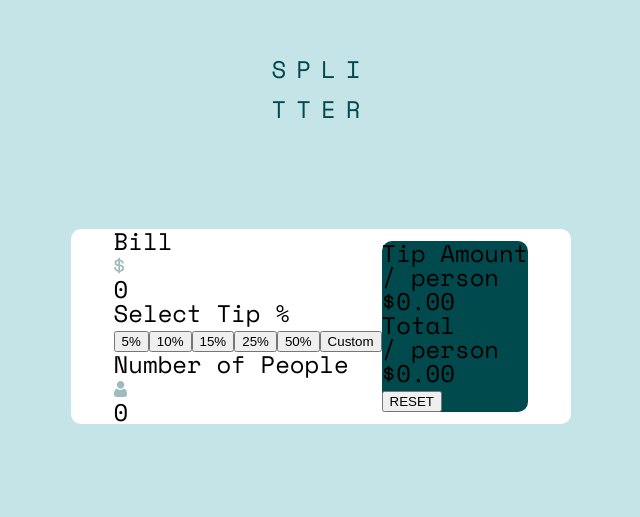
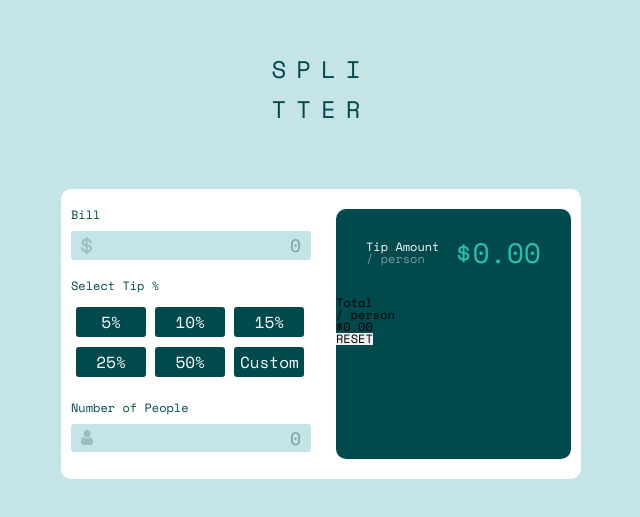
Before and after one commit to 9www/frontend-mentor_tip-calculator-app, a React (Create React App) app: page / in a window 1280 px wide. Shown: the part 101-618 px from the top of the page, without its empty margins (319-959 px from the left). Built offline with nearby package versions, Linux system fonts and the light colour scheme.

Commit message:
Updated tip calculator scss

```diff
--- a/src/App.scss
+++ b/src/App.scss
@@ -7,6 +7,6 @@
     font-family: "Space Mono", monospace;
     flex-direction: column;
     .padding{
-        padding: 50px 0;
+        padding: 30px 0;
     }
 }
--- a/src/components/TipCalculator/TipCalculator.scss
+++ b/src/components/TipCalculator/TipCalculator.scss
@@ -7,69 +7,112 @@
     height: auto;
     background-color: $white;
     border-radius: 10px;
+    padding: 20px 10px;
+    font-size: 12px;
     .left-container {
+        width: 50%;
+        margin-right: 2.5%;
+        height: 250px;
         .bill-container {
-            .bill-title{
-
+            padding-bottom: 20px;
+            .bill-title {
+                color: $very-dark-cyan;
+                padding-bottom: 10px;
             }
-            .bill-container{
-                .dollar-icon{
-
+            .bill-container {
+                display: flex;
+                justify-content: space-between;
+                align-items: center;
+                background-color: $light-grayish-cyan;
+                height: auto;
+                padding: 5px 10px;
+                border-radius: 3px;
+                .dollar-icon {
+                    width: 12px;
+                    height: auto;
                 }
-                .bill-count{
-
+                .bill-count {
+                    font-size: 18px;
+                    color: $dark-grayish-cyan2;
                 }
             }
         }
-        .select-tip-container{
-            .select-tip-title{
-
+        .select-tip-container {
+            padding-bottom: 20px;
+            .select-tip-title {
+                color: $very-dark-cyan;
+                padding-bottom: 10px;
             }
-            .select-tip-box-container{
-                .select-tip-box{
-
+            .select-tip-box-container {
+                display: grid;
+                grid-template-columns: 33% 33% 33%;
+                .select-tip-box {
+                    width: 70px;
+                    height: 30px;
+                    background-color: $very-dark-cyan;
+                    color: $white;
+                    font-size: 16px;
+                    border-radius: 3px;
+                    margin: 5px;
                 }
             }
         }
-        .number-of-people-container{
-            .number-of-people-title{
-
+        .number-of-people-container {
+            .number-of-people-title {
+                color: $very-dark-cyan;
+                padding-bottom: 10px;
             }
-            .number-of-people-input-container{
-                .person-icon{
-
+            .number-of-people-input-container {
+                display: flex;
+                justify-content: space-between;
+                align-items: center;
+                background-color: $light-grayish-cyan;
+                height: auto;
+                padding: 5px 10px;
+                border-radius: 3px;
+                .person-icon {
+                    width: 12px;
+                    height: auto;
                 }
-                .number-of-people-count{
-
+                .number-of-people-count {
+                    font-size: 18px;
+                    color: $dark-grayish-cyan2;
                 }
             }
         }
     }
     .right-container {
         background-color: $very-dark-cyan;
-        border-radius:10px ;
-        .tip-amount-container{
-            .tip-amount{
-                .tip-person{
-
+        border-radius: 10px;
+        width: 50%;
+        margin-left: 2.5%;
+        height: 250px;
+        .tip-amount-container {
+            display: flex;
+            justify-content: space-between;
+            align-items: center;
+            padding: 30px;
+            .tip-amount {
+                color: $white;
+                font-size: 12px;
+                .tip-person {
+                    color: $dark-grayish-cyan2;
                 }
             }
-            .tip-count{
-
+            .tip-count {
+                color: $strong-cyan;
+                font-size: 28px;
             }
         }
-        .total-container{
-            .total{
-                .total-person{
-
+        .total-container {
+            .total {
+                .total-person {
                 }
             }
-            .total-count{
-
+            .total-count {
             }
         }
-        .reset-button{
-
+        .reset-button {
         }
     }
 }
--- a/src/reset.scss
+++ b/src/reset.scss
@@ -80,7 +80,7 @@ summary,
 time,
 mark,
 audio,
-video {
+video,button {
     margin: 0;
     padding: 0;
     border: 0;
```
